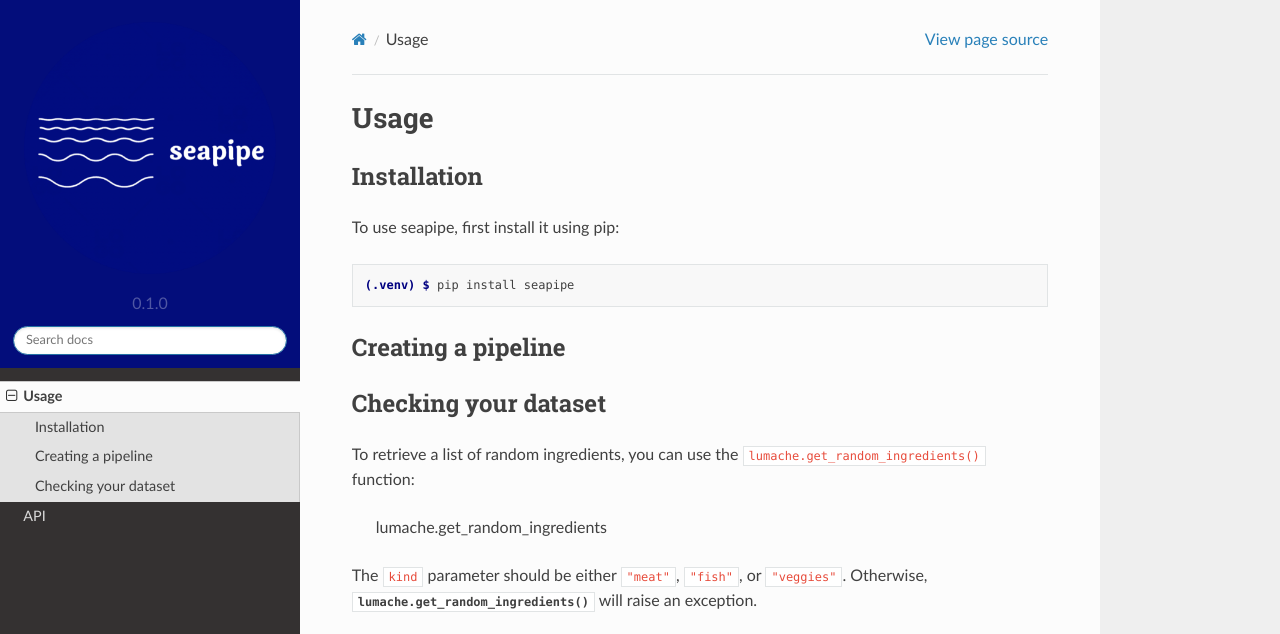
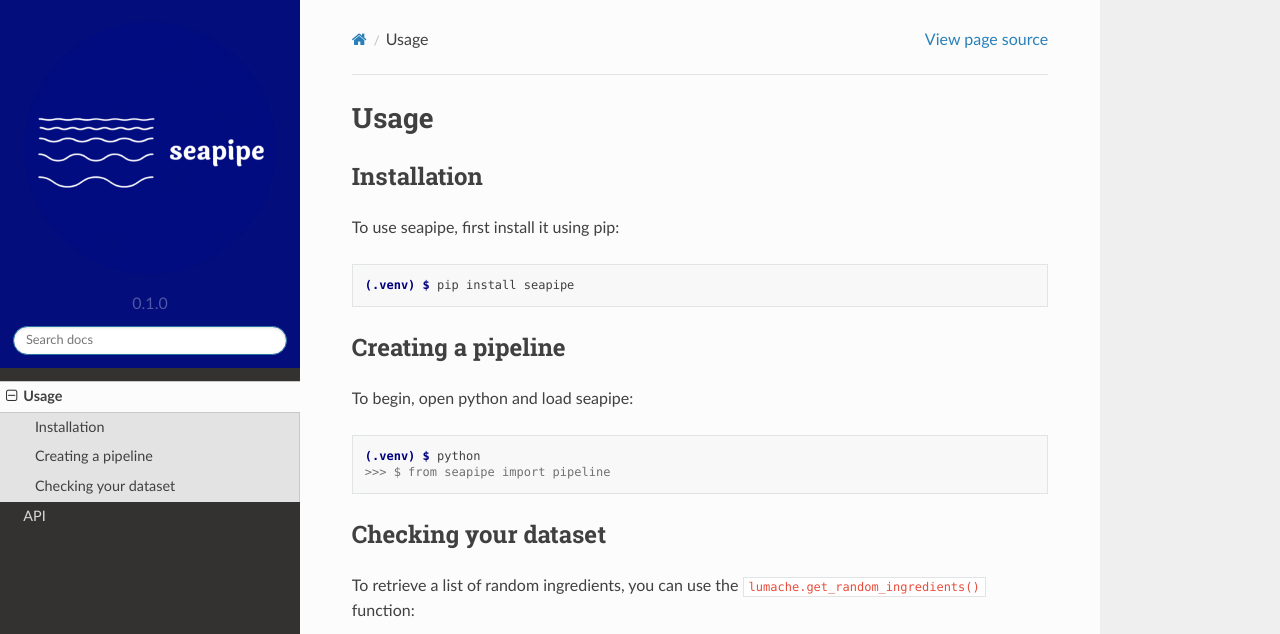
Before and after one commit to nathanecross/seapipe, a Sphinx documentation site: the page built from docs/source/usage.rst, in a window 1280 px wide and 1207 px high, cut to the strip 0-634 px from the top of the window. Built offline with Sphinx 7.4.7 and the Read the Docs theme 2.0.0, drawn with Linux system fonts in a browser that asks for light colours.

Commit message:
Update usage.rst

```diff
--- a/docs/source/usage.rst
+++ b/docs/source/usage.rst
@@ -15,6 +15,12 @@ To use seapipe, first install it using pip:
 .. _creating_a_pipeline:
 Creating a pipeline
 ----------------
+To begin, open python and load seapipe:
+
+.. code-block:: console
+
+   (.venv) $ python
+   >>> $ from seapipe import pipeline
 
 .. _checking_your_dataset:
 Checking your dataset
```
